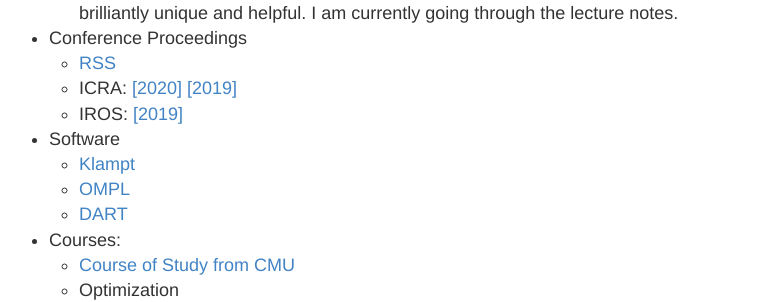
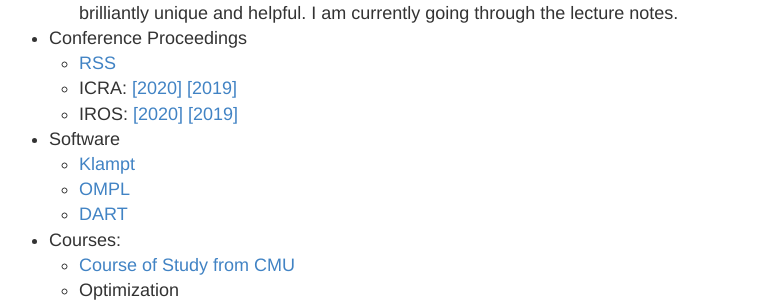
Before and after one commit to OxDuke/oxduke.github.io, a Jekyll site: the page built from tutorials.md, in a window 1280 px wide and 900 px high, scrolled down 397 px. Shown: the part 156-458 px from the top of the window, without its empty margins (261-1021 px from the left). Built offline with Jekyll 4.4.1, drawn with Linux system fonts in a browser that asks for light colours.

Commit message:
IROS 2020

```diff
--- a/tutorials.md
+++ b/tutorials.md
@@ -22,7 +22,7 @@ A collection of tutorials/books/reading lists/courses that might help.
 - Conference Proceedings
 	* [RSS](http://www.roboticsproceedings.org/)
 	* ICRA: [[2020]](https://github.com/PaoPaoRobot/ICRA2020-paper-list) [[2019]](https://github.com/PaoPaoRobot/ICRA2019-paper-list)
-	* IROS: [[2019]](https://github.com/PaoPaoRobot/IROS2019-paper-list)
+	* IROS: [[2020]](https://github.com/PaoPaoRobot/IROS2020-paper-list) [[2019]](https://github.com/PaoPaoRobot/IROS2019-paper-list)
 
 - Software
     * [Klampt](http://motion.cs.illinois.edu/klampt/)
```
